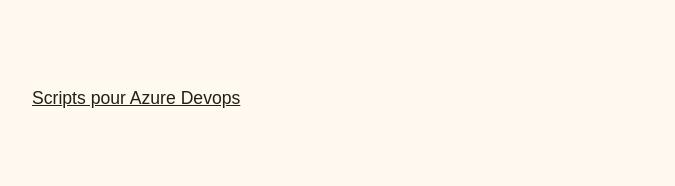
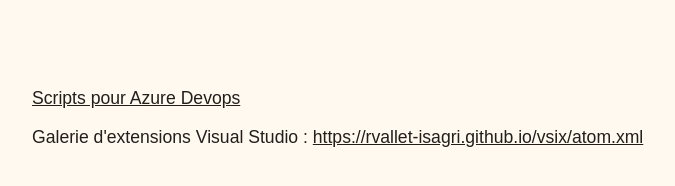
Before and after one commit to rvallet-isagri/rvallet-isagri.github.io, a plain HTML site: page index.html in a window 1280 px wide. Shown: the whole page, without its empty margins (168-843 px from the left). Drawn offline with Linux system fonts and the light colour scheme.

Commit message:
Lien galerie d'extensions

```diff
--- a/index.html
+++ b/index.html
@@ -9,5 +9,6 @@
 </head>
 <body>
     <p><a href="/azuredevops/">Scripts pour Azure Devops</a></p>
+    <p>Galerie d'extensions Visual Studio : <a href="https://rvallet-isagri.github.io/vsix/atom.xml">https://rvallet-isagri.github.io/vsix/atom.xml</a></p>
 </body>
 </html>
```
